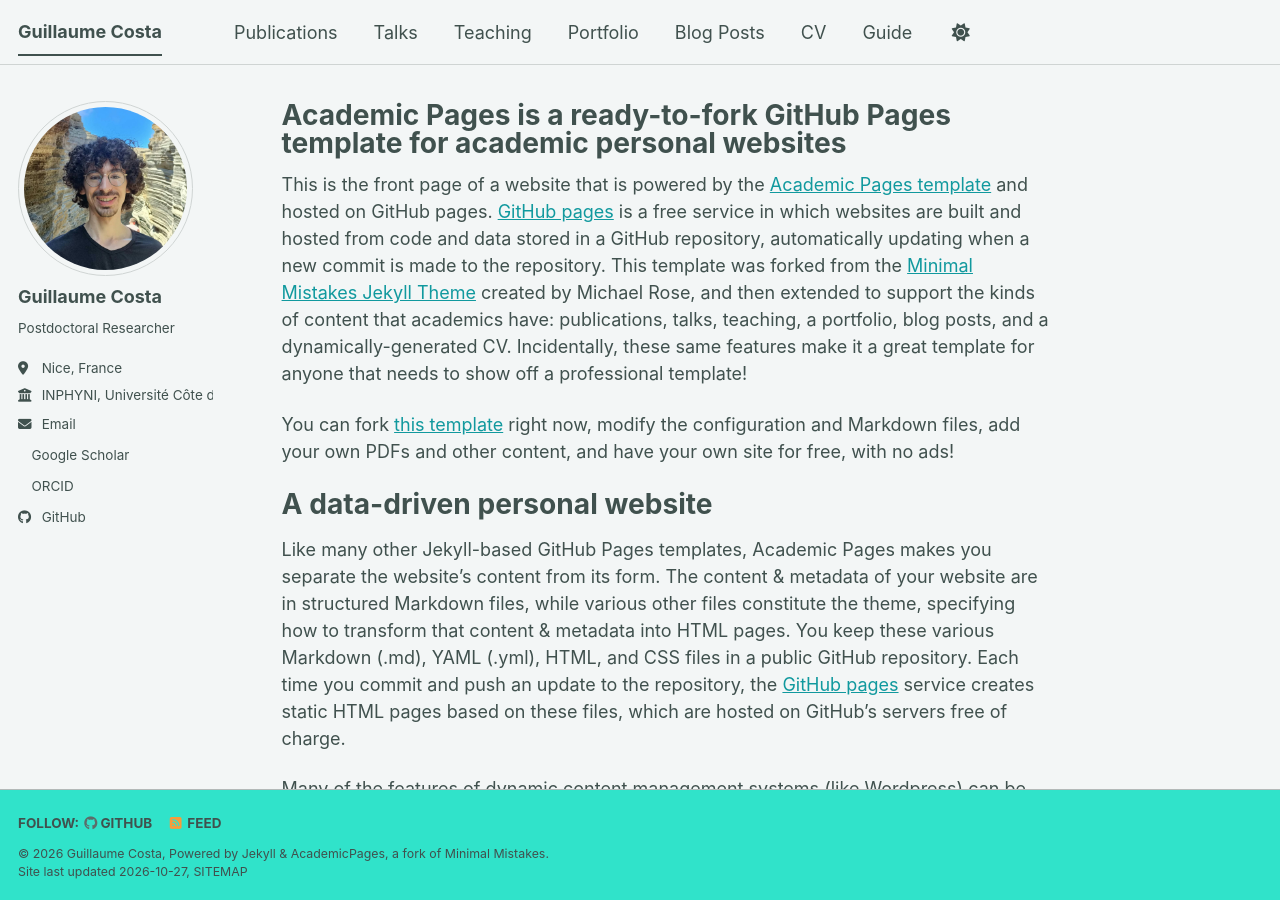
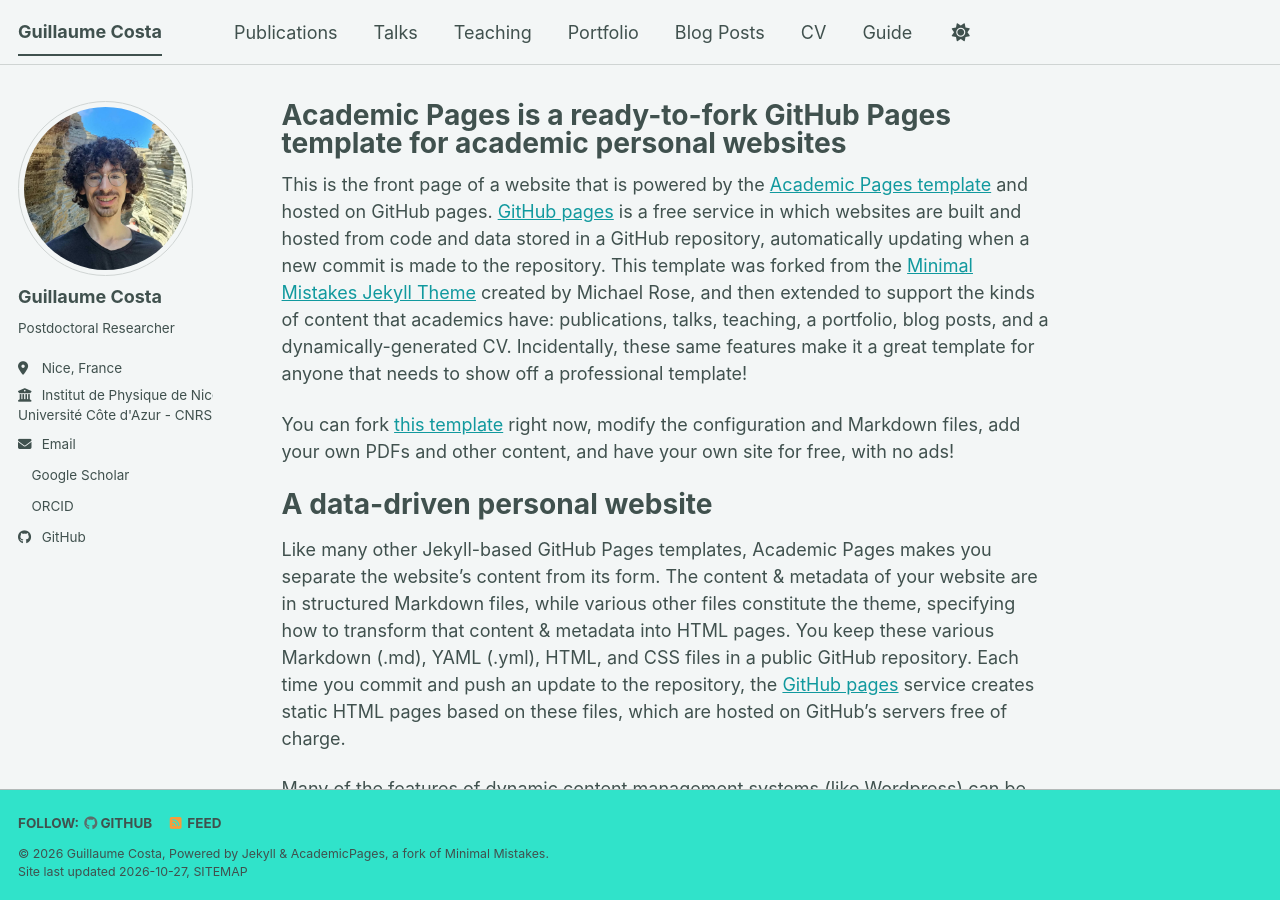
Before and after one commit to GuilCos/GuilCos.github.io, a Jekyll site: the page built from _pages/about.md, in a window 1280 px wide and 900 px high. Built offline with Jekyll 4.4.1, drawn with Linux system fonts in a browser that asks for light colours; a script bundle is joined from its source files by our own code; a style sheet for code colours, icons or effects is not loaded.

Commit message:
Update employer information in _config.yml

```diff
--- a/_config.yml
+++ b/_config.yml
@@ -28,7 +28,7 @@ author:
   pronouns         : # example: "she/her"
   bio              : "Postdoctoral Researcher"
   location         : "Nice, France"
-  employer         : "INPHYNI, Université Côte d’Azur – CNRS"
+  employer         : "Institut de Physique de Nice (INPHYNI). <br>Université Côte d'Azur - CNRS."
   uri              : # URL
   email            : "guillaume.costa@univ-cotedazur.fr"
 
```
